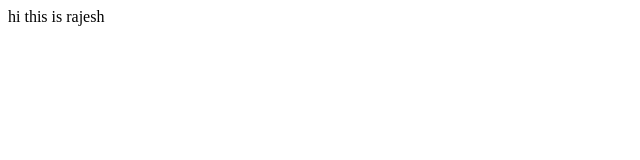
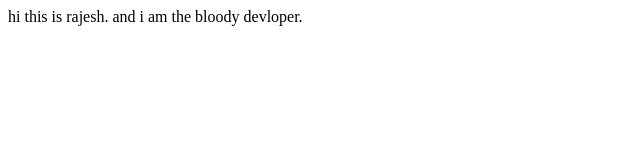
Before and after one commit to Rajesh-559/githubintro, a plain HTML site: page index.html in a window 1280 px wide. Shown: the whole page, without its empty margins (0-640 px from the left). Drawn offline with Linux system fonts and the light colour scheme.

Commit message:
added new para and file

```diff
--- a/index.html
+++ b/index.html
@@ -1 +1 @@
-<p>hi this is rajesh</p>
+<p>hi this is rajesh. and i am the  bloody devloper.</p>
```
Also changed, not shown: rajesh.html (added, +1 -0 lines).
